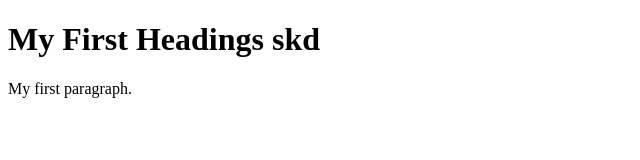
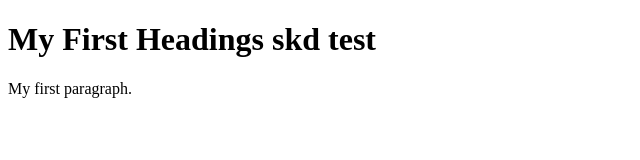
Before and after one commit to ajaykconsultpr/pushDeploy, a plain HTML site: page index.html in a window 1280 px wide. Shown: the full height of the page, 0-640 px from the left. Drawn offline with Linux system fonts and the light colour scheme.

Commit message:
Update index.html

```diff
--- a/index.html
+++ b/index.html
@@ -2,7 +2,7 @@
 <html>
 <body>
 
-<h1>My First Headings skd </h1>
+<h1>My First Headings skd test </h1>
 
 <p>My first paragraph.</p>
 
```
